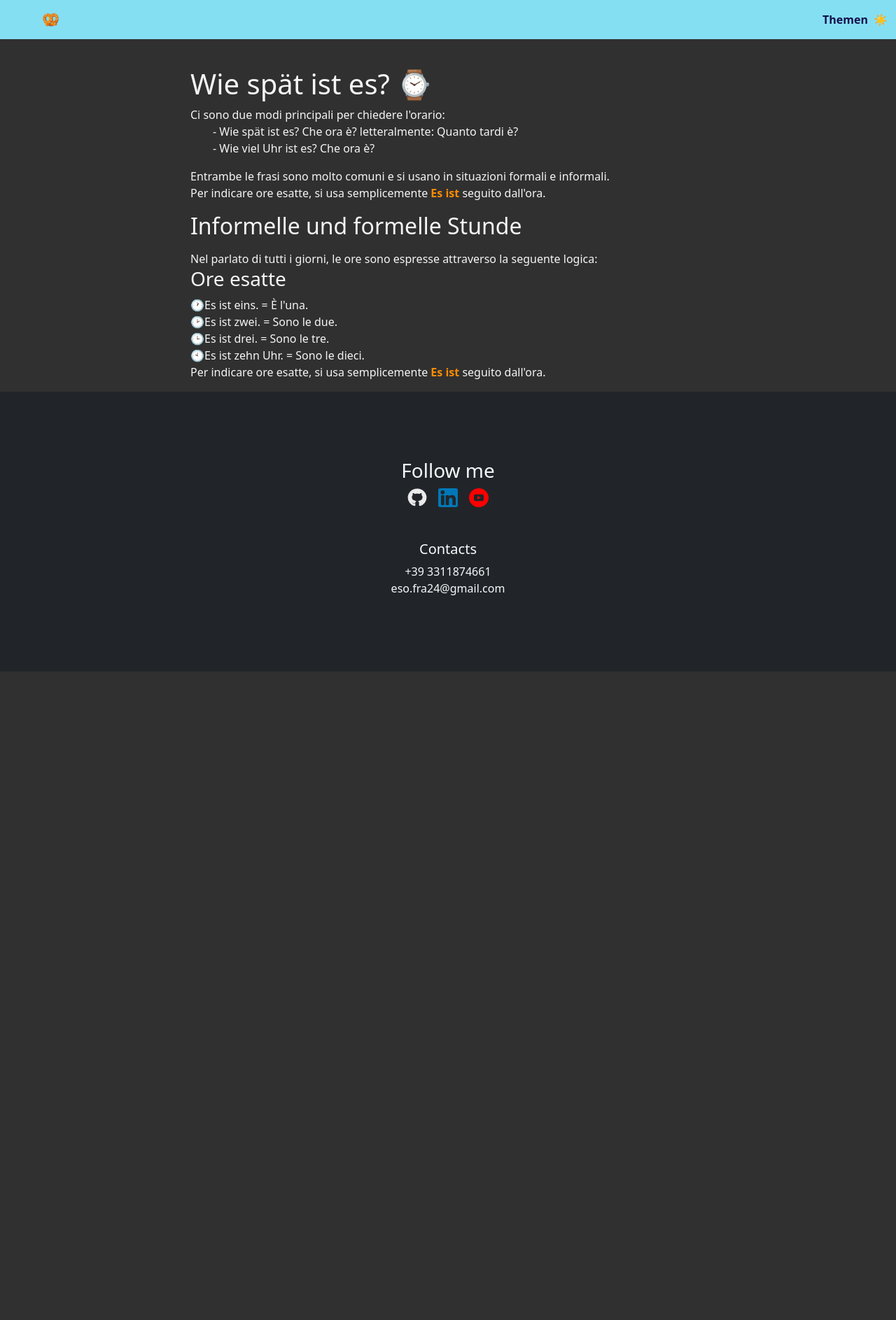
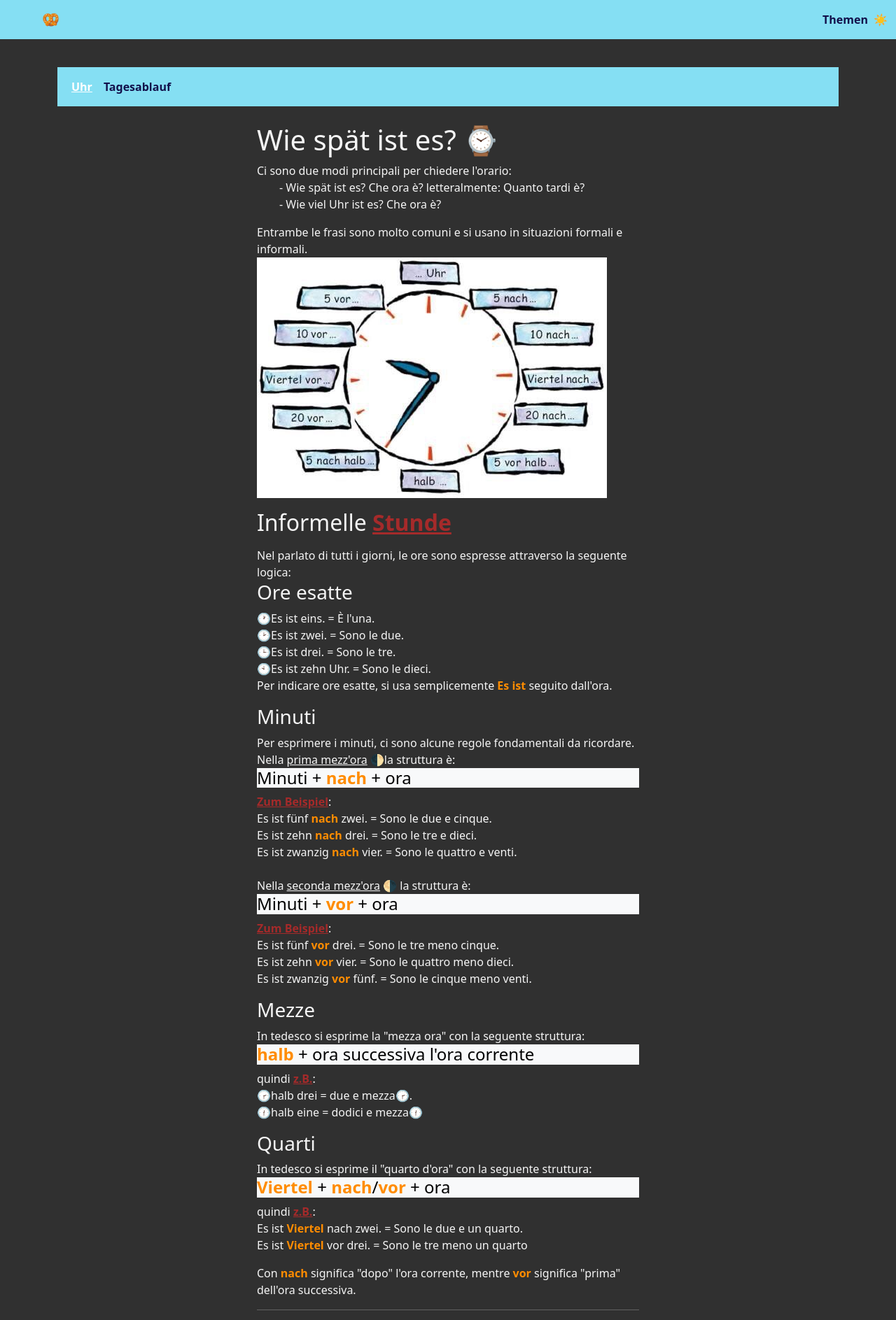
Before and after one commit to JungleKiosk/GanZuToll, a Vue app: page /uhr in a window 1280 px wide. Shown: the top 1887 px of the page at 70% size. Before the commit the page ends 960 px from the top, so only its background shows below. Built offline with nearby package versions, Linux system fonts and the light colour scheme.

Commit message:
Uhr setting

```diff
--- a/src/components/thema/uhr/Uhr.vue
+++ b/src/components/thema/uhr/Uhr.vue
@@ -1,10 +1,12 @@
 <script>
 import Modal from '../../partials/ModHerbst.vue';
+import UhrMenu from './UhrMenu.vue';
 
 export default {
     name: "uhr",
     components: {
-        Modal
+        Modal,
+        UhrMenu
     },
     data() {
         return {
@@ -16,7 +18,10 @@ export default {
                 Bahnhof: "der Bahnhof",
                 Flughafen: "der Flughafen",
                 Zeitungen: "die Zeitungen",
-                Radio: "das Radio"
+                Radio: "das Radio",
+                Zum_Beispiel: "Ad esempio",
+                z_B: "abbreviazione spesso usata per Zum Beispiel",
+                Stunde: "orario"
             },
             currentNota: ""
         };
@@ -34,8 +39,9 @@ export default {
 
 <template>
     <div class="container">
+        <UhrMenu></UhrMenu>
         <div class="row justify-content-center">
-            <div class="col-12 col-lg-8">
+            <div class="col-12 col-lg-6">
                 <h1>Wie spät ist es? ⌚</h1>
                 <p>
                     Ci sono due modi principali per chiedere l'orario:
@@ -44,9 +50,10 @@ export default {
                     <li>- Wie viel Uhr ist es? Che ora è?</li>
                 </ul>
                 Entrambe le frasi sono molto comuni e si usano in situazioni formali e informali. <br>
-                Per indicare ore esatte, si usa semplicemente <span class="dict">Es ist</span> seguito dall'ora.
+                <img src="../../../assets/img/uhr/uhr.jpg" alt="">
+
                 </p>
-                <h2>Informelle und formelle Stunde</h2>
+                <h2>Informelle <span class="nota" @click="openModal('Stunde')">Stunde</span></h2>
                 <p>
 
                 </p>
@@ -59,9 +66,50 @@ export default {
                     🕙Es ist zehn Uhr. = Sono le dieci.<br>
                     Per indicare ore esatte, si usa semplicemente <span class="dict">Es ist</span> seguito dall'ora.
                 </p>
-
-
-
+                <h3>Minuti</h3>
+                <p>
+                    Per esprimere i minuti, ci sono alcune regole fondamentali da ricordare. <br>
+                    Nella <span style="text-decoration: underline;">prima mezz'ora</span> 🌓la struttura è: <br>
+                <h4 class="text-bg-light">Minuti + <span class="dict">nach</span> + ora <br></h4>
+                <span class="nota" @click="openModal('Zum_Beispiel')">Zum Beispiel</span>: <br>
+                Es ist fünf <span class="dict">nach</span> zwei. = Sono le due e cinque.<br>
+                Es ist zehn <span class="dict">nach</span> drei. = Sono le tre e dieci.<br>
+                Es ist zwanzig <span class="dict">nach</span> vier. = Sono le quattro e venti.
+                <br>
+                <br>
+                Nella <span style="text-decoration: underline;">seconda mezz'ora</span> 🌗 la struttura è: <br>
+                <h4 class="text-bg-light">Minuti + <span class="dict">vor</span> + ora <br></h4>
+                <span class="nota" @click="openModal('Zum_Beispiel')">Zum Beispiel</span>: <br>
+                Es ist fünf <span class="dict">vor</span> drei. = Sono le tre meno cinque. <br>
+                Es ist zehn <span class="dict">vor</span> vier. = Sono le quattro meno dieci. <br>
+                Es ist zwanzig <span class="dict">vor</span> fünf. = Sono le cinque meno venti.
+                </p>
+                <h3>Mezze</h3>
+                <p>
+                    In tedesco si esprime la "mezza ora" con la seguente struttura: <br>
+                <h4 class="text-bg-light"><span class="dict">halb</span> + ora successiva l'ora corrente <br></h4>
+                quindi <span class="nota" @click="openModal('z_B')">z.B.</span>: <br>
+                🕝halb drei = due e mezza🕝. <br>
+                🕧halb eine = dodici e mezza🕧
+                </p>
+                <h3>Quarti</h3>
+                <p>
+                    In tedesco si esprime il "quarto d'ora" con la seguente struttura: <br>
+                <h4 class="text-bg-light"><span class="dict">Viertel</span> + <span class="dict">nach</span>/<span
+                        class="dict">vor</span> + ora<br></h4>
+                quindi <span class="nota" @click="openModal('z_B')">z.B.</span>: <br>
+                Es ist <span class="dict">Viertel</span> nach zwei. = Sono le due e un quarto.<br>
+                Es ist <span class="dict">Viertel</span> vor drei. = Sono le tre meno un quarto
+                </p>
+                <p>
+                    Con <span class="dict">nach</span> significa "dopo" l'ora corrente, mentre <span
+                        class="dict">vor</span>
+                    significa
+                    "prima" dell'ora successiva.
+                </p>
+                <hr>
+                <img src="../../../assets/img/uhr/uhr.jpg" alt="">
+                <hr>
 
 
 
--- /dev/null
+++ b/src/components/thema/uhr/UhrMenu.vue
@@ -0,0 +1,51 @@
+<script>
+export default {
+  name: "UhrMenu"
+};
+</script>
+
+<template>
+
+  <!-- Navbar -->
+  <nav class="navbarstyle navbar navbar-expand-lg fw-bold">
+    <div class="container-fluid">
+      <button class="navbar-toggler" type="button" data-bs-toggle="collapse" data-bs-target="#navbarNav"
+        aria-controls="navbarNav" aria-expanded="false" aria-label="Toggle navigation">
+        <span class="navbar-toggler-icon"></span>
+      </button>
+      <div class="collapse navbar-collapse" id="navbarNav">
+        <ul class="navbar-nav">
+          <li class="nav-item">
+            <router-link class="nav-link" to="/uhr">Uhr</router-link>
+          </li>
+          <li class="nav-item">
+            <router-link class="nav-link" to="/tagesablauf">Tagesablauf</router-link>
+          </li>
+          <li class="nav-item">
+            <router-link class="nav-link" to="/activity"></router-link>
+          </li>
+        </ul>
+      </div>
+    </div>
+  </nav>
+
+  <!-- Contenuto principale -->
+  <div class="row mt-4">
+    <div class="col-12">
+      <router-view />
+    </div>
+  </div>
+
+</template>
+
+<style scoped>
+.nav-link {
+  color: #12104b;
+  text-decoration: none;
+}
+
+.nav-link:active, .nav-link:focus, .nav-link.router-link-active {
+  color: #ffffff;
+  text-decoration: underline;
+}
+</style>
--- /dev/null
+++ b/src/components/thema/uhr/tagesablauf.vue
@@ -0,0 +1,24 @@
+<script>
+import UhrMenu from './UhrMenu.vue';
+
+export default {
+  name: "food",
+  components: {
+    UhrMenu
+  }
+};
+</script>
+
+<template>
+  <div class="container">
+    <UhrMenu></UhrMenu>
+    <h2>Tagesablauf</h2>
+    <p>tagesablauf</p>
+  </div>
+</template>
+
+<style scoped>
+h2 {
+  margin-top: 20px;
+}
+</style>
--- a/src/router/index.js
+++ b/src/router/index.js
@@ -10,6 +10,7 @@ import activity from "../components/thema/herbst/activity.vue";
 import events from "../components/thema/herbst/events.vue";
 /* UHR */
 import Uhr from "../components/thema/uhr/Uhr.vue";
+import tagesablauf from "../components/thema/uhr/tagesablauf.vue";
 
 const router = createRouter({
   history: createWebHistory(import.meta.env.BASE_URL),
@@ -49,11 +50,17 @@ const router = createRouter({
       name: "events",
       component: events,
     },
+    /* UHR */
     {
       path: "/uhr",
       name: "uhr",
       component: Uhr,
     },
+    {
+      path: "/tagesablauf",
+      name: "tagesablauf",
+      component: tagesablauf,
+    },
   ],
 });
 
```
